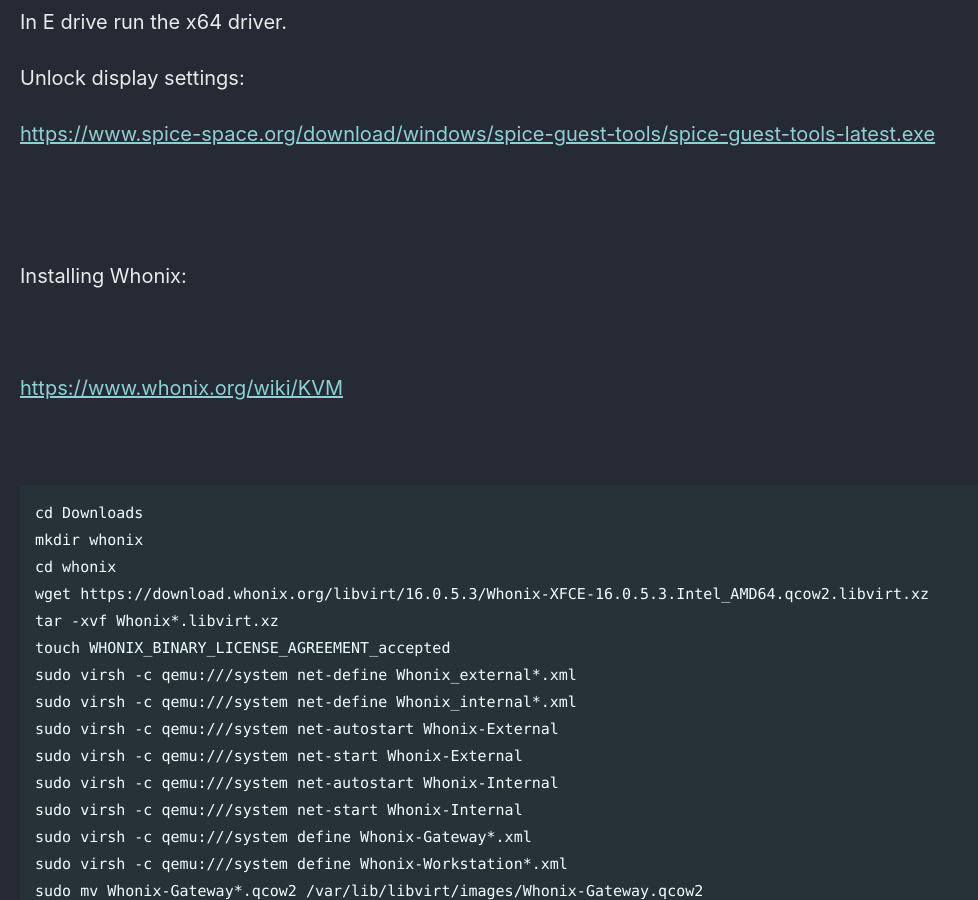
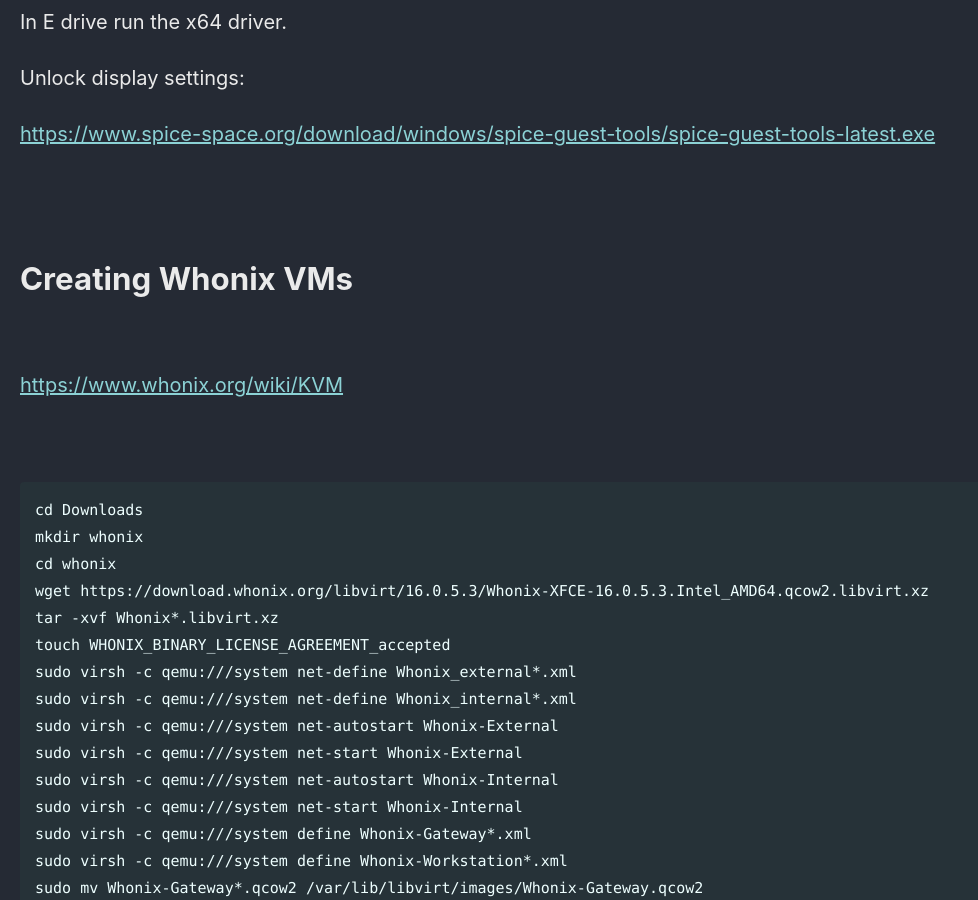
Before and after one commit to Connor-McCartney/Connor-McCartney.github.io, a Jekyll site: the page built from _pages/misc/qemu.md, in a window 1280 px wide and 900 px high, scrolled down 2772 px. Shown: the whole window, without its empty margins (0-978 px from the left). Built offline with Jekyll 4.4.1, drawn with Linux system fonts in a browser that asks for light colours; cached includes are drawn as plain includes.

Commit message:
Update qemu.md

```diff
--- a/_pages/misc/qemu.md
+++ b/_pages/misc/qemu.md
@@ -119,7 +119,7 @@ Unlock display settings:
 <br>
 <br>
 
-Installing Whonix:
+# Creating Whonix VMs
 
 <br>
 
```
